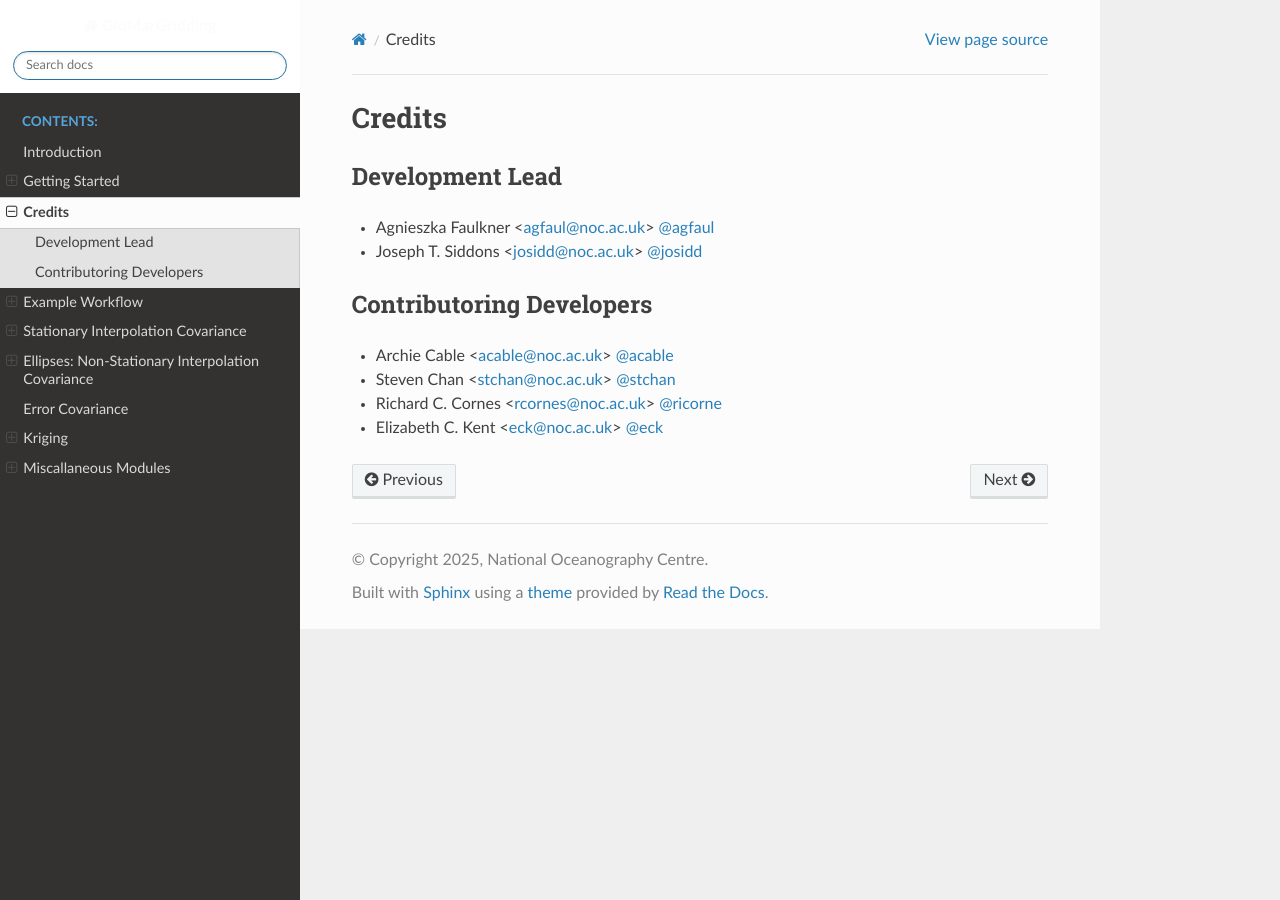
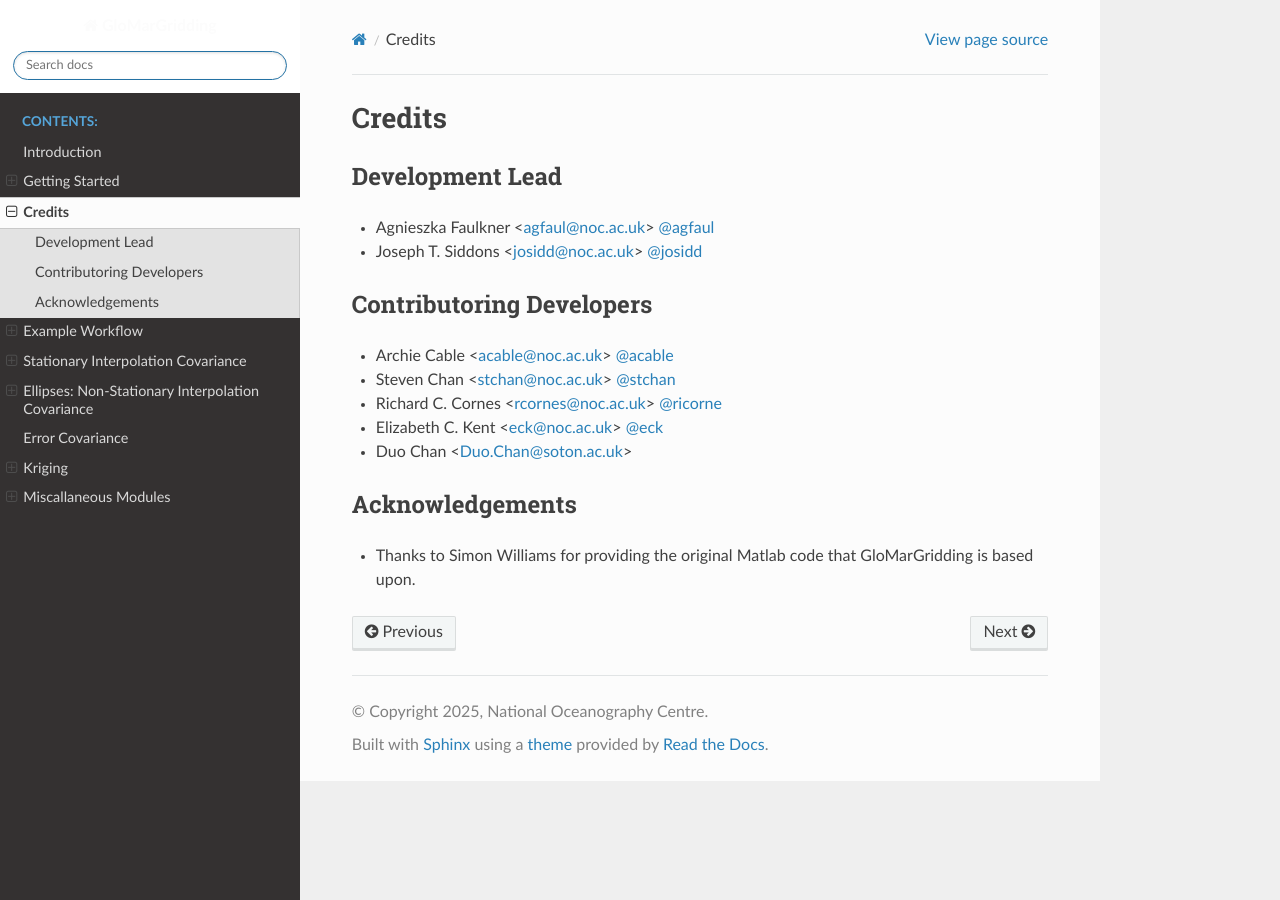
Before and after one commit to jtsiddons/GloMarGridding, a Sphinx documentation site: the page built from docs/authors.rst, in a window 1280 px wide. Built offline with Sphinx 7.4.7 and the Read the Docs theme 3.1.0, drawn with Linux system fonts in a browser that asks for light colours.

Commit message:
docs: add Duo, Acknowledgements

```diff
--- a/docs/authors.rst
+++ b/docs/authors.rst
@@ -15,3 +15,9 @@ Contributoring Developers
 * Steven Chan <stchan@noc.ac.uk> `@stchan <git.noc.ac.uk/stchan>`_
 * Richard C. Cornes <rcornes@noc.ac.uk> `@ricorne <git.noc.ac.uk/ricorne>`_
 * Elizabeth C. Kent <eck@noc.ac.uk> `@eck <git.noc.ac.uk/eck>`_
+* Duo Chan <Duo.Chan@soton.ac.uk>
+
+Acknowledgements
+----------------
+
+* Thanks to Simon Williams for providing the original Matlab code that GloMarGridding is based upon.
```
Also changed, not shown: 2 other files.
